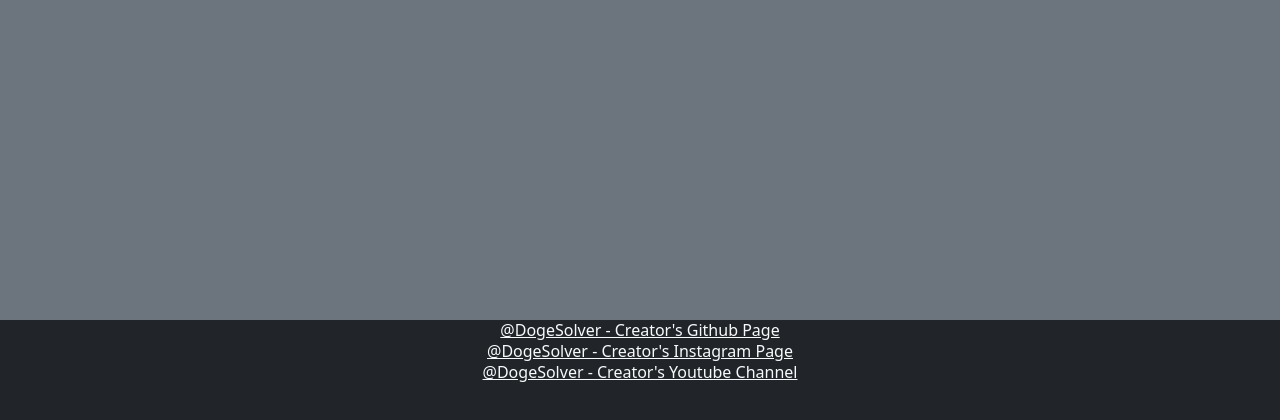
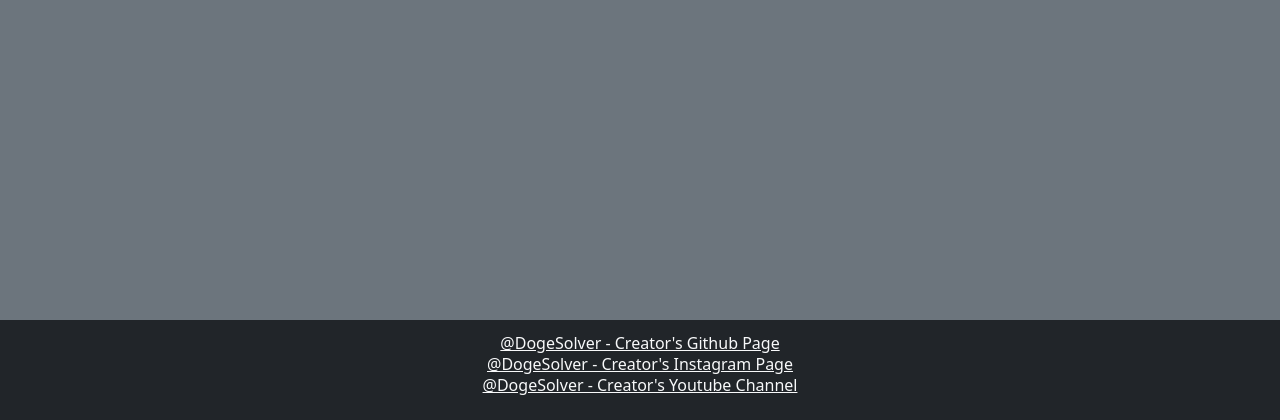
Before and after one commit to hariharan-tech/dogesolver, a Flask app: page /aboutus in a window 1280 px wide. Shown: the part 380-800 px from the top of the page. Run offline with Flask 2, Linux system fonts and the light colour scheme.

Commit message:
Update base.html

```diff
--- a/templates/base.html
+++ b/templates/base.html
@@ -9,7 +9,7 @@
       text-align: center;
     }
     footer{
-      height: 100px; position: absolute;margin-top: 5%;
+      height: 100px; position: absolute;margin-top: 2%; padding-top: 13px;
     }
     {% block customstyle %}{% endblock customstyle %}
     </style>
@@ -50,15 +50,15 @@
       {% block body %}
       {% endblock body %}
       <footer class="w-100 bg-dark text-light">
-        <table class="w-50 mx-auto text-light h6">
+        <table class="w-100 mx-auto text-light h6">
           <tr>
-            <td><a class="text-light" href="https://github.com/hariharan-tech/dogesolver"><span class="mx-5">@DogeSolver - Creator's Github Page</span></a></td>
+            <td><a class="text-light" href="https://github.com/hariharan-tech/dogesolver">@DogeSolver - Creator's Github Page</a></td>
           </tr>
           <tr>
-            <td><a class="text-light" href="https://www.instagram.com/hybrid_electrotech/"><span class="mx-5">@DogeSolver - Creator's Instagram Page</span></a></td>
+            <td><a class="text-light" href="https://www.instagram.com/hybrid_electrotech/">@DogeSolver - Creator's Instagram Page</a></td>
           </tr>
           <tr>
-            <td><a class="text-light" href="https://www.youtube.com/channel/UCMAjKypANYXpEaPAb3KtGtQ"><span class="mx-5">@DogeSolver - Creator's Youtube Channel</span></a></td>
+            <td><a class="text-light" href="https://www.youtube.com/channel/UCMAjKypANYXpEaPAb3KtGtQ">@DogeSolver - Creator's Youtube Channel</a></td>
           </tr>
         </table>
       </footer>
```
